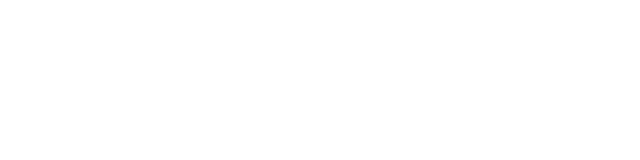
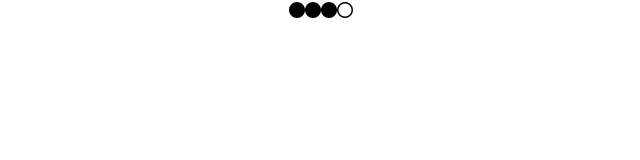
Before and after one commit to TrueWill/ex-oblivione, a React (Create React App) app: page / in a window 1280 px wide. Shown: the top 160 px of the page, without its empty margins (319-959 px from the left). Built offline with nearby package versions, Linux system fonts and the light colour scheme.

Commit message:
Add Dots component (copied from Embracer)

```diff
--- a/src/App.tsx
+++ b/src/App.tsx
@@ -1,9 +1,15 @@
 import React from 'react';
+import Dots from './components/Dots';
 import './App.css';
 
 function App() {
+  const handleClick = () => {
+    console.log('clicked');
+  };
+
   return (
     <div className="App">
+      <Dots level={3} max={4} onClick={handleClick} />
     </div>
   );
 }
--- /dev/null
+++ b/src/components/Dots.module.css
@@ -0,0 +1,4 @@
+.dots {
+  cursor: pointer;
+  white-space: nowrap;
+}
--- /dev/null
+++ b/src/components/Dots.tsx
@@ -0,0 +1,29 @@
+import * as React from 'react';
+import styles from './Dots.module.css';
+
+const unfilledClass = 'fa fa-circle-thin';
+const filledClass = 'fa fa-circle';
+
+interface IProps {
+  level?: number;
+  max?: number;
+  onClick: (event: React.MouseEvent<HTMLDivElement, MouseEvent>) => void;
+}
+
+const Dots: React.FC<IProps> = ({ level = 0, max = 5, onClick }) => {
+  const items = Array<string>(max);
+
+  for (let i = 0; i < max; i++) {
+    items[i] = i < level ? filledClass : unfilledClass;
+  }
+
+  return (
+    <div className={styles.dots} onClick={onClick}>
+      {items.map((value, index) => (
+        <i key={index} className={value} aria-hidden="true" />
+      ))}
+    </div>
+  );
+};
+
+export default Dots;
```
